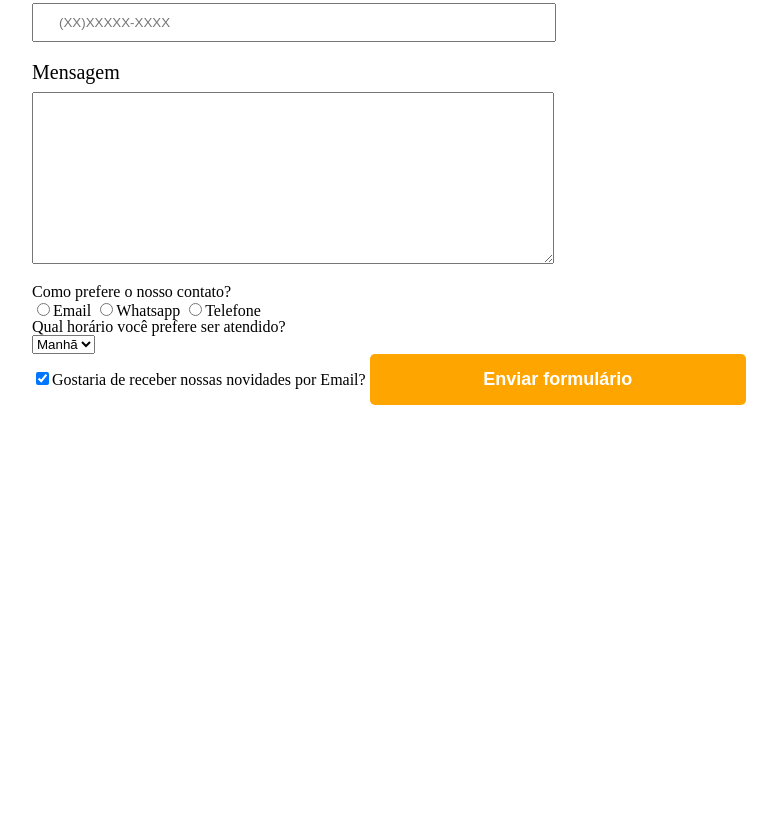
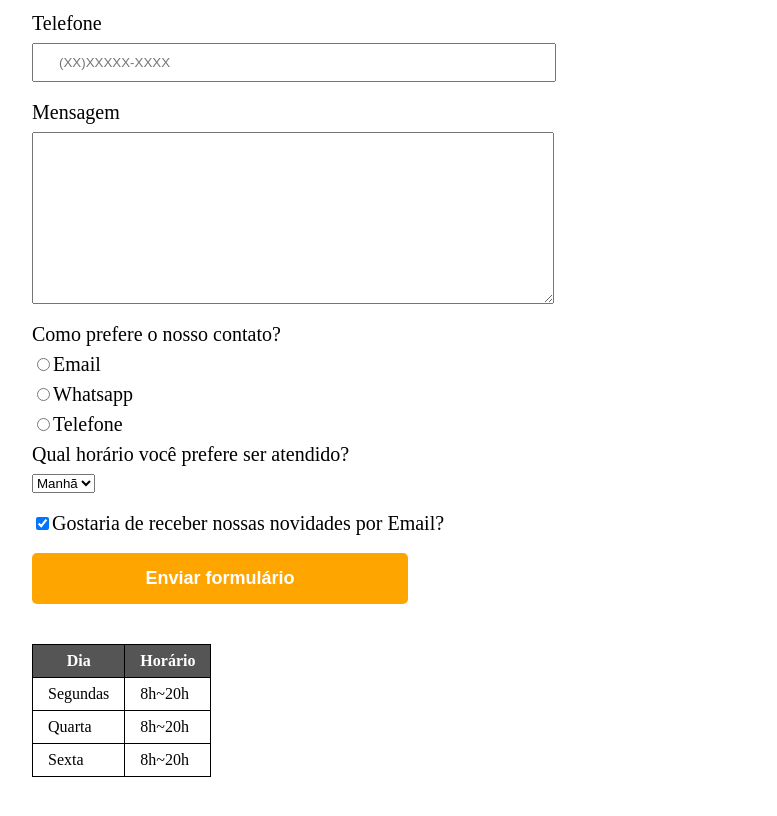
Before and after one commit to ArthurTenCaten/Arthur, a plain HTML site: page coisinha2.html in a window 1280 px wide. Shown: the part 458-1274 px from the top of the page, without its empty margins (138-915 px from the left). Before the commit the page ends 863 px from the top, so only its background shows below. Drawn offline with Linux system fonts and the light colour scheme.

Commit message:
Add files via upload

```diff
--- /dev/null
+++ b/Tabela.css
@@ -0,0 +1,14 @@
+table{
+  margin: 20px 0 40px;
+}
+
+thead{
+background: #555555;
+color:white;
+font-weight: bold;
+}
+
+td, th {
+border: 1px solid #000000;
+padding: 8px 15px;
+}
--- a/coisinha2.html
+++ b/coisinha2.html
@@ -2,8 +2,8 @@
 <html>
   <head>
     <title> Contato Barbearia Alura</title>
+    <link rel="stylesheet" href="reset.css">
     <link rel="stylesheet" href="style.css">
-    <link rel="stylesheet" href="reset.css">
   </head>
   <body class="bg">
     <header>
@@ -33,7 +33,7 @@
 
 <label for="mensagem"> Mensagem </label>
 <textarea   cols="70" rows="10" id="mensagem" class="input-padrao" required> </textarea>
-      </form>
+
      <fieldset>
             <legend>Como prefere o nosso contato?</legend>
             <label for="radio-email"><input type="radio" name="contato" value="email" id="radio-email">Email</label>
@@ -56,7 +56,28 @@
 <input type="submit" value="Enviar formulário" class="enviar">
 </form>
 
+<table>
+  <thead>
+  <tr>
+    <th>Dia</th>
+    <th>Horário</th>
+  </tr>
+</thead>
+<tbody>
+  <tr>
+    <td>Segundas</td>
+    <td>8h~20h</td>
+  </tr>
+  <tr>
+    <td>Quarta</td>
+    <td>8h~20h</td>
+  </tr>
+<tr>
+  <td>Sexta</td>
+  <td>8h~20h</td>
+</table>
 
     </main>
+    <footer>
   </body>
 </html>
--- a/reset.css
+++ b/reset.css
@@ -41,3 +41,4 @@ table {
   border-collapse: collapse;
   border-spacing: 0;
 }
+Footer
--- a/style.css
+++ b/style.css
@@ -63,7 +63,22 @@ form label, form legend{
   cursor: pointer;
 }
 
-.enviarhover{
+.enviar:hover{
   background: darkorange;
   transform:scale(1.2);
 }
+
+table{
+  margin: 20px 0 40px;
+}
+
+thead{
+background: #555555;
+color:white;
+font-weight: bold;
+}
+
+td, th {
+border: 1px solid #000000;
+padding: 8px 15px;
+}
```
Also changed, not shown: Atividade.html (added, +55 -0 lines). Lines whose indentation alone changed are shown as unchanged.
